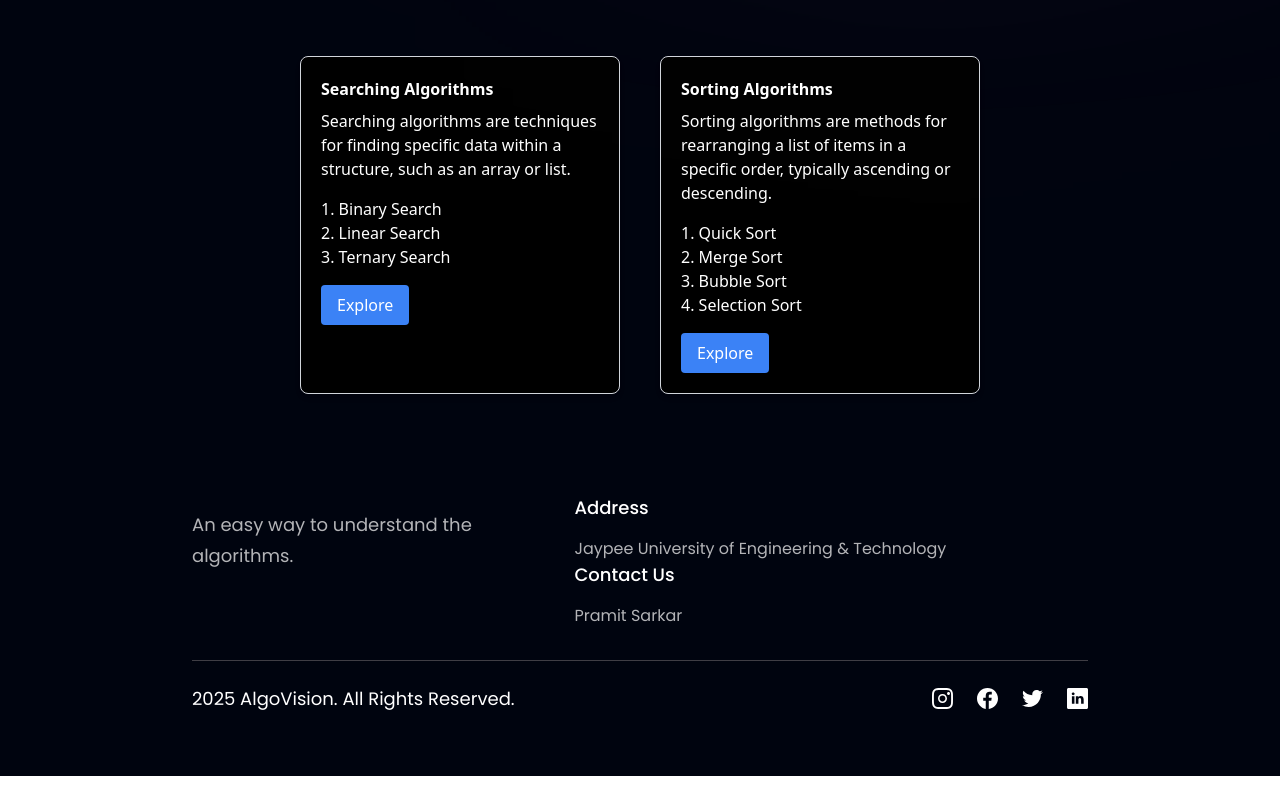
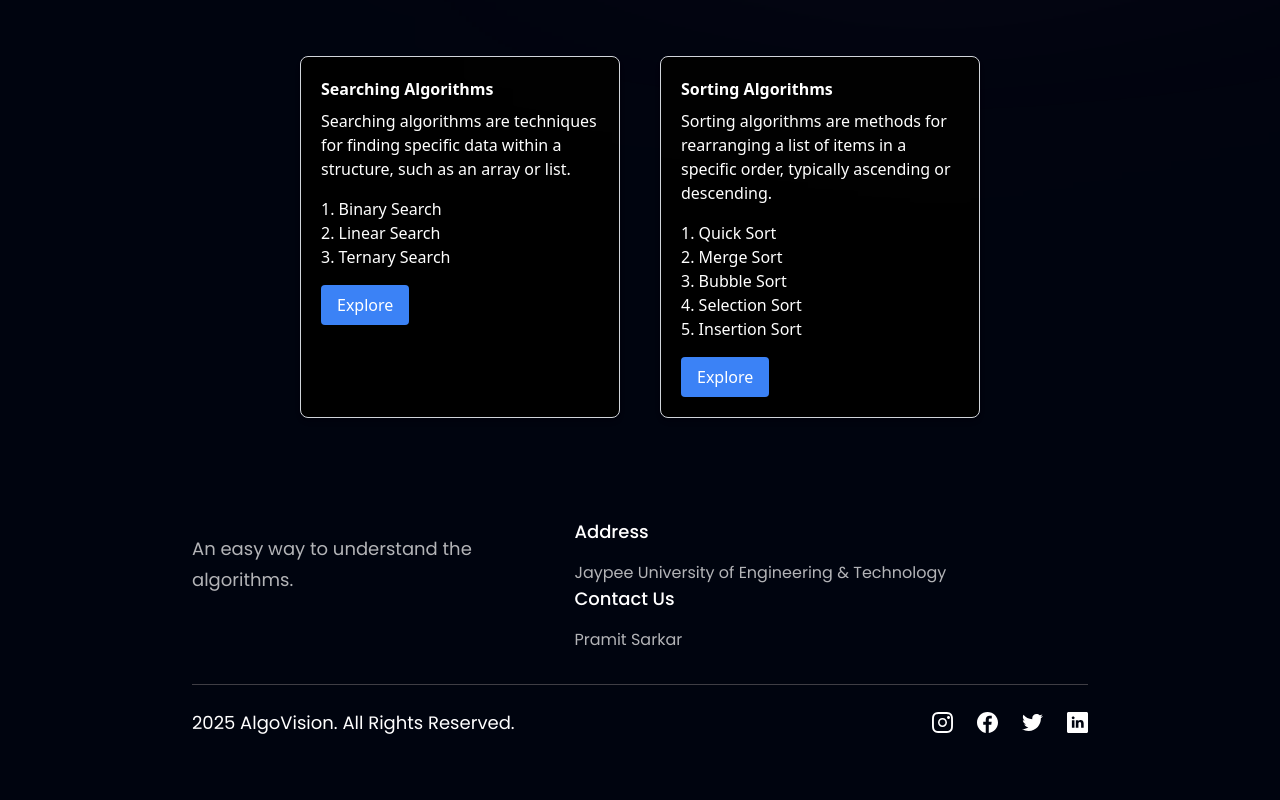
Before and after one commit to pramit-sr/ALGOVISION, a React (Vite) app in the folder AlgoVision/: page / in a window 1280 px wide. Shown: the part 678-1478 px from the top of the page. Before the commit the page ends 1454 px from the top, so only its background shows below. Built offline with nearby package versions, Linux system fonts and the light colour scheme.

Commit message:
added One more functionality

```diff
--- a/AlgoVision/src/components/MainComp.jsx
+++ b/AlgoVision/src/components/MainComp.jsx
@@ -27,7 +27,7 @@ const InfoCard = ({ title, description, algorithms, link }) => {
 
 // Main App Component
 const App = () => {
-  const sortingAlgorithms = ['Quick Sort', 'Merge Sort', 'Bubble Sort', 'Selection Sort'];
+  const sortingAlgorithms = ['Quick Sort', 'Merge Sort', 'Bubble Sort', 'Selection Sort', 'Insertion Sort'];
   const searchingAlgorithms = ['Binary Search', 'Linear Search', 'Ternary Search'];
 
   return (
```
